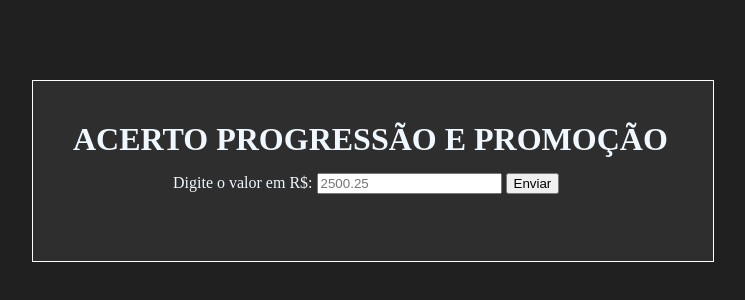
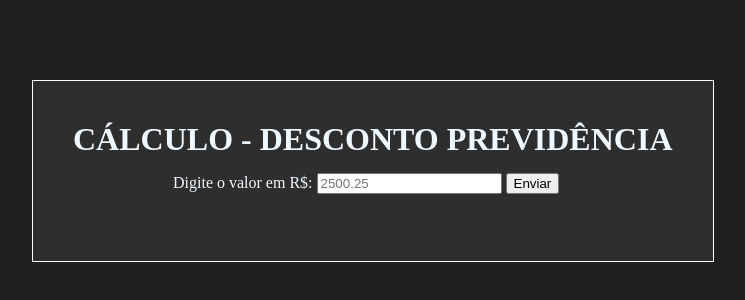
Before and after one commit to xxweell/folhadepagamento, a plain HTML site: page index.html in a window 1280 px wide. Shown: the part 120-420 px from the top of the page, without its empty margins (267-1012 px from the left). Drawn offline with Linux system fonts and the light colour scheme.

Commit message:
atualiza index.html
atualiza tituto da pagina

```diff
--- a/index.html
+++ b/index.html
@@ -6,11 +6,11 @@
     <meta name="viewport" content="width=device-width, initial-scale=1.0" />
     <link rel="stylesheet" href="style.css" />
     <script src="script.js" defer></script>
-    <title>Acerto Progressão e Promoção</title>
+    <title>Cálculo - Desconto Previdência</title>
   </head>
   <body>
     <div class="content">
-      <h1>ACERTO PROGRESSÃO E PROMOÇÃO</h1>
+      <h1>CÁLCULO - DESCONTO PREVIDÊNCIA</h1>
       <form action="" id="formulario">
         <p>
           Digite o valor em R$:
```
